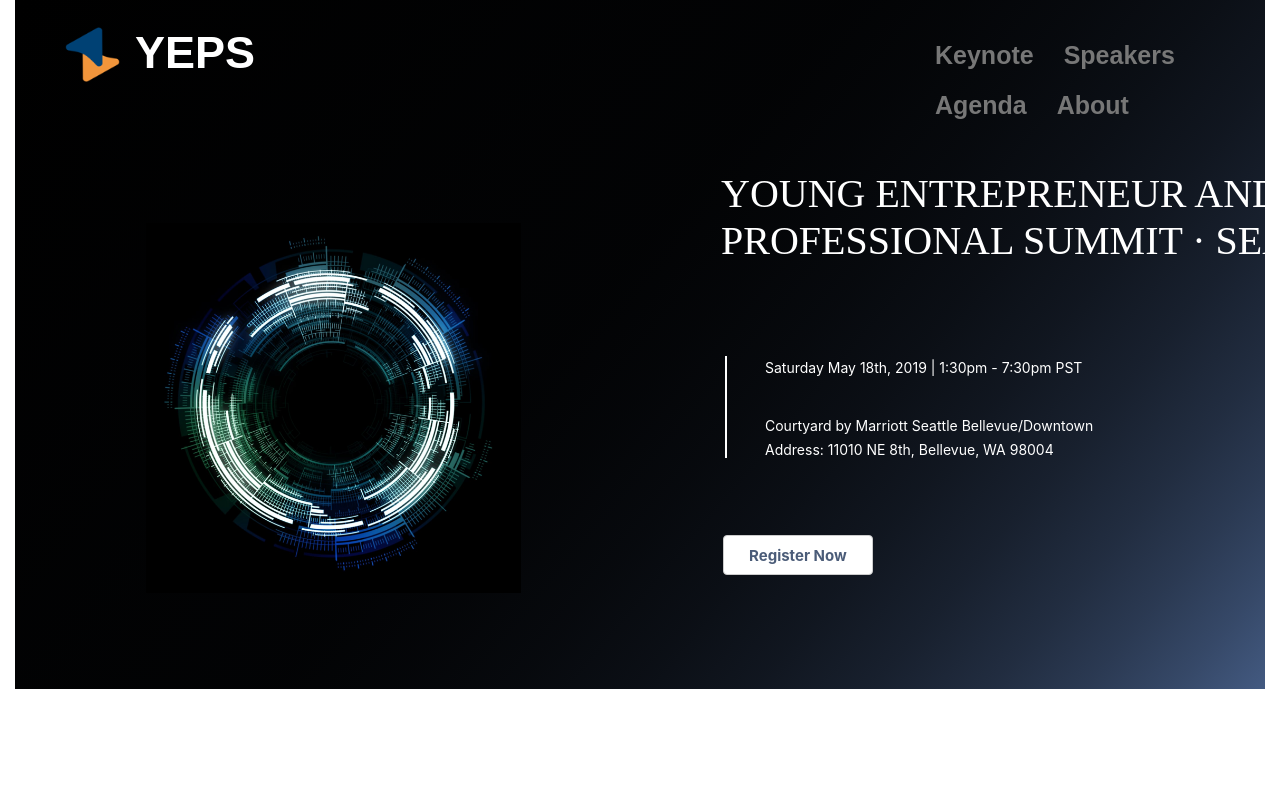
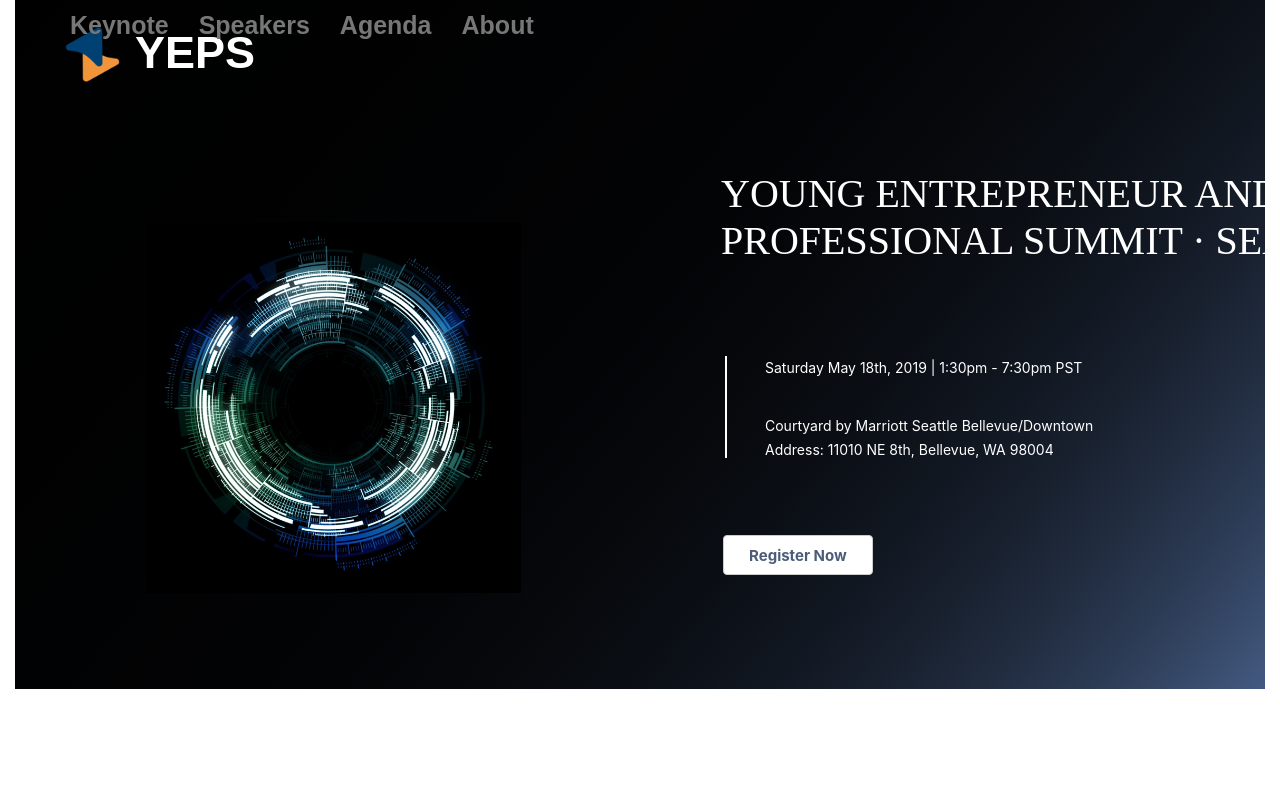
Before and after one commit to jsy1218-zz/cypa-yeps-website, a React (Create React App) app: page / in a window 1280 px wide. Shown: the top 800 px of the page. Built offline with nearby package versions, Linux system fonts and the light colour scheme.

Commit message:
fix navbar display on mobile view and language button

```diff
--- a/src/components/NavBar.css
+++ b/src/components/NavBar.css
@@ -1,12 +1,8 @@
-.language-button {
-  margin: 0px;
+.collapsed-menu {
+  background-color: black;
 }
-
-.collapsed-menu {
-  margin: 50px;
-}
-.menu{
-  margin-top:30px;
+.menu {
+  margin-top: 30px;
   font-size: 25px;
   text-align: right;
   font-family: Arial;
@@ -26,35 +22,29 @@
   margin-left: 15px;
   margin-right: 15px;
   height: 70px;
+  margin-bottom: 0px;
 }
-.barstyle-desktop{
-  background:transparent;
+
+.navbar-nav {
+  margin: 0px -15px;
+}
+
+.nav {
+  margin-bottom: 0px;
+}
+
+.barstyle-desktop {
+  background: transparent;
   position: absolute;
 }
-.barstyle-phone{
+.barstyle-phone {
   background: #000000;
   height: 65px;
 }
 
-.language-button{
-  display: none;
-}
-.language-button-phone {
-  margin-top:20px;
-  color: rgb(253, 249, 249) !important;
-  background-color: transparent;
-  border-color: rgb(252, 249, 249) !important;
-  border-radius: 4px;
-  width: 80px;
-  height: 26px;
-  text-align: center;
-  font-size: 10px;
-  margin-left: 50px;
-}
-
 .toggle-style {
   border-color: transparent !important;
-  margin-top:24px;
+  margin-top: 24px;
 }
 
 .icon-bar {
@@ -80,7 +70,7 @@
   margin-left: 32px;
   object-fit: contain;
 }
-.logo-font{
+.logo-font {
   position: absolute;
   left: 120px;
   width: 67px;
@@ -95,7 +85,7 @@
   letter-spacing: normal;
   color: #ffffff;
 }
-.logo-font-phone{
+.logo-font-phone {
   width: 67px;
   height: 24px;
   font-family: Arial;
--- a/src/components/NavBar.tsx
+++ b/src/components/NavBar.tsx
@@ -1,8 +1,6 @@
 import * as React from 'react';
 
-import { Button } from 'react-bootstrap';
 import { NavItem, Nav, Navbar } from 'react-bootstrap';
-
 import { KEYNOTE_ROUTE, SPEAKERS_ROUTE, AGENDA_ROUTE, JOIN_US_ROUTE } from '../constants/AppRouterConstants';
 
 import './NavBar.css';
@@ -26,9 +24,7 @@ export default class NavBar extends React.Component<Props, State> {
     render() {
         let logo = require('../images/yeps-logo@3x.png');
         let collapsedMenu = this.state.isExpanded ? 'collapsed-menu' : 'menu';
-    {/*let languageButton = this.state.isExpanded ? 'collapsed-menu' : '';*/}
         var  BarStyle = isBrowser ? "barstyle-desktop" : "barstyle-phone"
-        var  LanguageButton = isBrowser ? "language-button" : "language-button-phone";
         var  LogoWrapper = isBrowser ? "logo-wrapper" : "logo-wrapper-phone";
         var  LogoFont = isBrowser ? "logo-font" : "logo-font-phone";
 
@@ -43,13 +39,9 @@ export default class NavBar extends React.Component<Props, State> {
                         <Navbar.Text>
                             <span className={LogoFont}>YEPS</span>
                         </Navbar.Text>
-                            <Button className={LanguageButton} type="submit">LANGUAGE</Button>
                     </Navbar.Header>
                     <Navbar.Collapse>
                         <Nav pullRight className={collapsedMenu}>
-                            {/*<Navbar.Form pullLeft className={languageButton}>
-                                <Button className={'language-button'} type="submit">Language</Button>
-                            </Navbar.Form>*/}
                             <NavItem eventKey={1} href={'#' + KEYNOTE_ROUTE}>
                                 Keynote
                             </NavItem>
```
Also changed, not shown: 1 other file (tests, documents, lock files or other folders).
